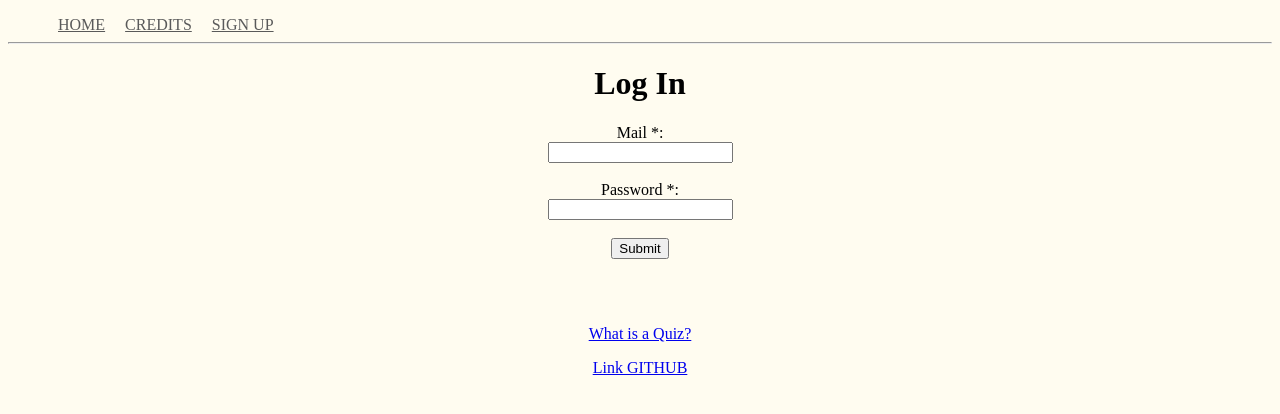
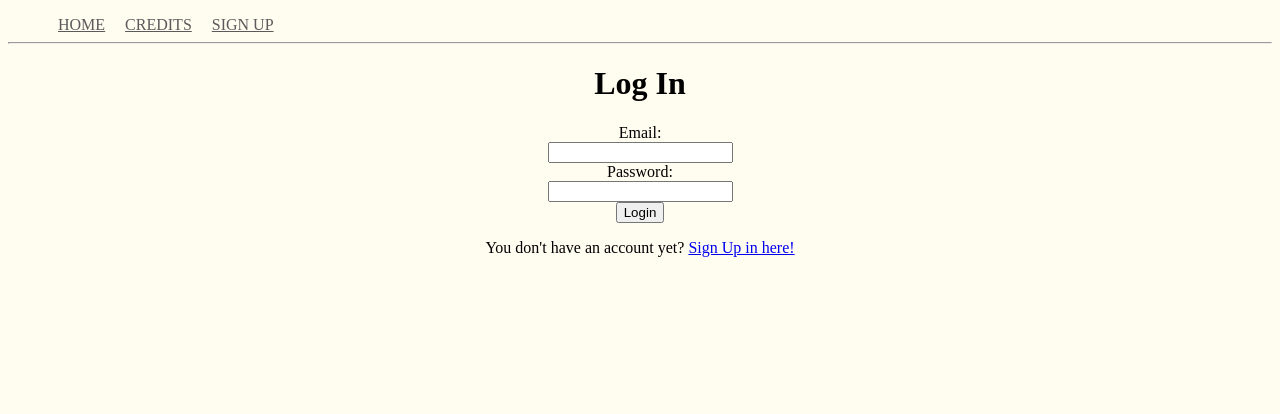
Before and after one commit to BZaldua/WebSistemak, a PHP site: page /login.php in a window 1280 px wide. Shown: the top 414 px of the page. Run offline with PHP 8.4, Linux system fonts and the light colour scheme; data that the repository does not hold is empty.

Commit message:
Hobekuntzak

```diff
--- a/ErregistratuArgazkiarekin.php
+++ b/ErregistratuArgazkiarekin.php
@@ -20,8 +20,8 @@ else
 	}
 
 $korreoa = $_POST['emaila'];
-$izena = $POST_['izena'];
-$abizena = $POST_['abizena'];
+$izena = $_POST['izena'];
+$abizena = $_POST['abizena'];
 $pasahitza= $_POST['pasahitza'];
 $telefonoa= $_POST['telefonoa'];
 if (filter_var($korreoa, FILTER_VALIDATE_REGEXP, array("options"=>array("regexp"=>"/[a-z]+[0-9]{3}@ikasle.ehu.e(us|s)/"))) === false) {
--- a/funtzioak.js
+++ b/funtzioak.js
@@ -98,8 +98,3 @@ function desblokeatu(){
 	var botoia = document.getElementById("espezialitatea");
 	botoia.disabled = false;
 }
-
-function gehitu(){
-	var elem = document.getElementById("sahiakerak");
-	elem.value=elem.value+1;
-}
--- a/login.php
+++ b/login.php
@@ -1,70 +1,88 @@
+<?php
+session_start();
+
+$link = new mysqli("localhost","root","","quiz");
+
+if($link->connect_errno) {
+		die( "Huts egin du konexioak MySQL-ra: (".
+		$link->connect_errno() . ") " .
+		$link->connect_error()	);
+}
+
+if(isset($_SESSION["session_username"])){
+header("Location: quiz.html");
+}
+
+if(isset($_POST["login"])){
+
+if(!empty($_POST['emaila']) && !empty($_POST['password'])) {
+ $user=$_POST['emaila'];
+ $password=$_POST['password'];
+
+$erabiltzaileak =$link -> query("SELECT * FROM erabiltzaile WHERE email='".$user."' AND pasahitza='".$password."'");
+
+$numrows = mysqli_num_rows($erabiltzaileak);
+ if($numrows!=0)
+
+{
+ while($row = mysqli_fetch_assoc($erabiltzaileak))
+ {
+ $user2=$row['email'];
+ $pass2=$row['pasahitza'];
+ }
+
+
+if($user == $user2 && $password == $pass2)
+
+{
+
+ $_SESSION['session_username']=$user;
+
+/* Redirect browser */
+ header("Location: quiz.html");
+ }
+ } else {
+
+$message = "Wrong email or password";
+ }
+
+} else {
+ $message = "Something went wrong";
+}
+}
+?>
+
 <!DOCTYPE html>
 <html>
 <head>
-		<meta name="tipo_contenido" content="text/html;" http-equiv="content-type" charset="utf-8">
-		<title>Sign Up</title>
-		<link rel="stylesheet" type="text/css" href="stylesPWS/estiloa.css"/>
-		<link rel='stylesheet'
+	<meta name="tipo_contenido" content="text/html;" http-equiv="content-type" charset="utf-8">
+	<title>Log In</title>
+	<link rel="stylesheet" type="text/css" href="stylesPWS/estiloa.css">
+	<link rel='stylesheet'
 		   type='text/css'
 		   media='only screen and (max-width: 480px)'
 		   href='stylesPWS/smartphone.css' />
-		<script src="funtzioak.js"></script>
 </head>
 <body>
-		<div class ="nav" id="nav">
+	<div class ="nav" id="nav">
 			<ul>
 				<li class ="ezkerra"><a href ="layout.html">Home</a></li>
 				<li class ="ezkerra"><a href ="credits.html">Credits</a></li>
 				<li class ="ezkerra"><a href ="signUp.html">Sign Up </a></li>
 			</ul>
-		</div>
-		<br>
-		<hr>
-		<?php
-			$link =  new mysqli("localhost","root","","quiz"); //Konexioa egin
-
-			if($link->connect_errno)
-			{
-				die( "Huts egin du konexioak MySQL-ra: (".
-				$link->connect_errno() . ") " .
-				$link->connect_error()	);
-			}
-
-			$korreoa = $pasahitza = $sahiakerak = '';
-
-			if ($_SERVER["REQUEST_METHOD"] == "POST") {
-				$korreoa = $_POST["emaila"];
-				$pasahitza = $_POST["password"];
-				$sahiakerak = $_POST["sahiakerak"];
-			}
-		?>
-
-	<center><h1>Log In </h1></center>
+	</div>
+	<br><hr>
 	<center>
-		<form id='LogIn' name='LogIn' method='post' onClick="gehitu()">
-		Mail *: <br> <input type ='email' name ='emaila' required><br><br>
-		Password *:<br> <input type='password' name='password' required><br><br>
-		<input type="hidden" id="sahiakerak" name ="sahiakerak"value="0">
-		<button	type='submit' value='submit'>Submit</button>
+	<h1>Log In</h1>
+	<form name="loginform" id="loginform" action="" method="POST">
+		Email: <br>
+		<input type="text" name="emaila" id="emaila"/><br>
+		Password: <br>
+		<input type="password" name="password" id="password"/><br>
+		<?php if (!empty($message)) {echo "<p style ='color:red'>". $message . "</p><br>";} ?>
+		<input type="submit" name="login" class="button" value="Login" />
+		<p>You don't have an account yet?  <a href="signUp.html" >Sign Up in here!</a></p>
 	</form>
-	<?php
-			$erabiltzaileak = $link->query("select * from erabiltzaile where email=('$korreoa') and pasahitza=('$pasahitza')");
-			$num_rows = mysqli_num_rows($erabiltzaileak);
-			if ($num_rows == 1){
-				mysqli_close($link);
-				header ("Location:quiz.html");
-			}else{
-				if($sahiakerak > 0){
-					echo "<p style='color:red'>Wrong email or password</p>";
-				}
-			}
-	?>
 	</center>
-
-	<div class="footer2">
-				<p><a href="http://en.wikipedia.org/wiki/Quiz" target="_blank">What is a Quiz?</a></p>
-				<a href='https://github.com'>Link GITHUB</a>
-				<br>
-			</div>
 </body>
 </html>
```
